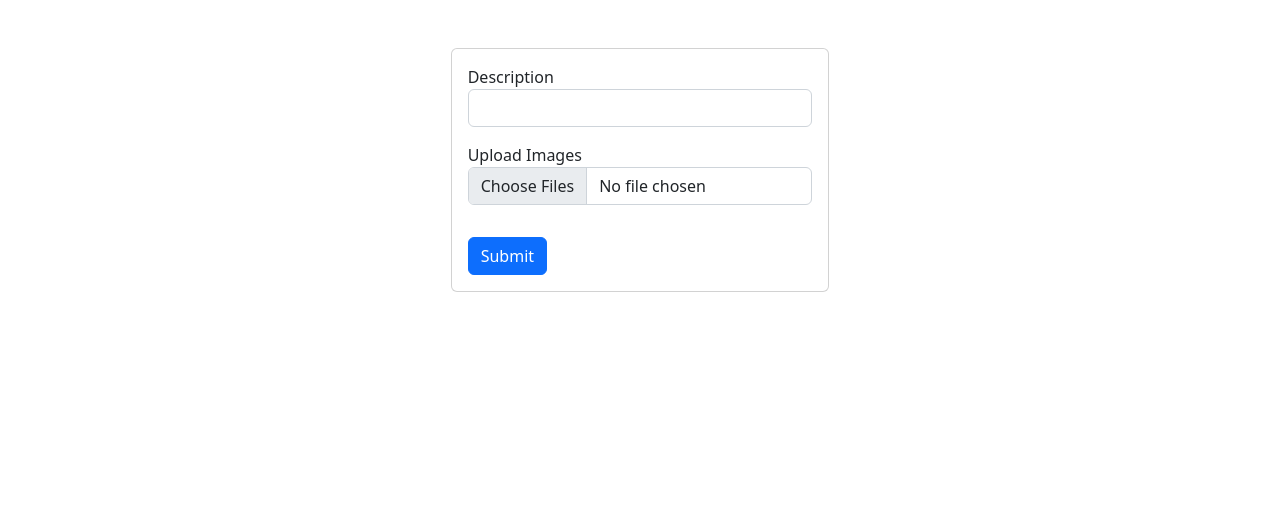
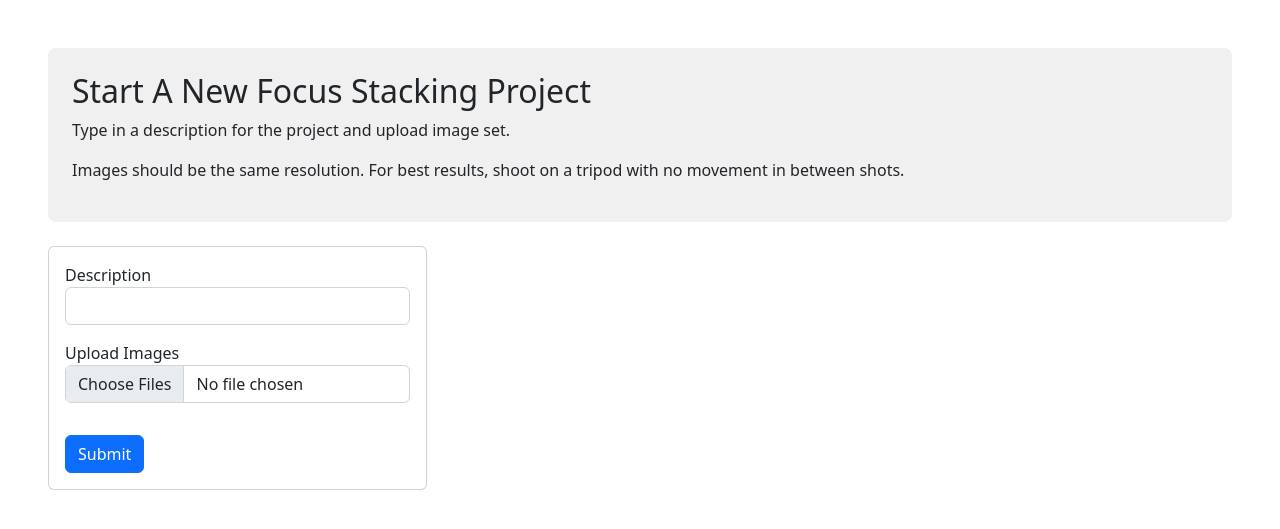
Before and after one commit to stephenswetonic/fsapp, a Django app: page /fsjob_form/ in a window 1280 px wide. Shown: the top 529 px of the page. Run offline with Django 4.2, Linux system fonts and the light colour scheme; parts of the project's set-up code (start-up, migrations or seed data) failed here and were passed over.

Commit message:
Ui style changes

```diff
--- a/fswebsite/fsapp/templates/fsapp/fsjob_form.html
+++ b/fswebsite/fsapp/templates/fsapp/fsjob_form.html
@@ -11,8 +11,22 @@
     </head>
 
     <body class="m-5">
+        <!-- Jumbotron -->
+<div class="p-4 shadow-4 rounded-3 mb-4" style="background-color: hsl(0, 0%, 94%);">
+    <h2>Start A New Focus Stacking Project</h2>
+    <p>
+      Type in a description for the project and upload image set.
+    </p>
+    <p>
+        Images should be the same resolution. For best results, shoot on a tripod with no movement in between shots.
+    </p>
+
+
+  </div>
+  <!-- Jumbotron -->
+
         <div class="'container">
-            <div class="row justify-content-center">
+            <div class="row">
                 <div class="col-md-4">
                     <div class="card">
 
--- a/fswebsite/fsapp/templates/fsapp/fsmain.html
+++ b/fswebsite/fsapp/templates/fsapp/fsmain.html
@@ -99,7 +99,7 @@
 
     </head>
 
-    <body>
+    <body class="m-5">
         <div>
             <ul>
                 {% for key, value in taskid_img_dict.items %}
@@ -135,7 +135,7 @@
             <div class="tab-pane fade" id="filtered" role="tabpanel" aria-labelledby="filtered-tab">
                 <div class="list-group p-3">
                     {% for task_id in task_ids %}
-                    <li class="list-group-item text-center" style="width: 50%;"><a href="#" class="pop"><img src="/images/loader-blocks.gif" id={{task_id}} alt="" id="imageresource" style="max-width: 100%; max-height: 100%;" class="p-3"/></a></li>
+                    <li class="list-group-item text-center" style="width: 50%;"><a href="#" class="pop"><img src="/images/Pulse-1s-200px.svg" id={{task_id}} alt="" id="imageresource" style="max-width: 100%; max-height: 100%;" class="p-3"/></a></li>
                     {% endfor %}
 
                 </div>
@@ -144,7 +144,7 @@
             <div class="tab-pane fade" id="result" role="tabpanel" aria-labelledby="result-tab">
                 <div class="list-group p-3">
 
-                    <li class="list-group-item text-center" style="width: 50%;"><a href="#" class="pop"><img src="/images/loader-blocks.gif" alt="" id="imageresource" style="max-width: 100%; max-height: 100%;" class="p-3"/></a></li>
+                    <li class="list-group-item text-center" style="width: 50%;"><a href="#" class="pop"><img src="/images/Pulse-1s-200px.svg" alt="" id="imageresource" style="max-width: 100%; max-height: 100%;" class="p-3"/></a></li>
 
                 </div>
             </div>
--- a/fswebsite/fsapp/templates/fsapp/fsmain_loaded.html
+++ b/fswebsite/fsapp/templates/fsapp/fsmain_loaded.html
@@ -35,7 +35,7 @@
 
     </head>
 
-    <body>
+    <body class="m-5">
         <div>
             <ul>
                 {% for key, value in taskid_img_dict.items %}
```
Also changed, not shown: fswebsite/static/images/Pulse-1s-200px.svg (added), fswebsite/static/images/job23/alignedimage1.png, fswebsite/static/images/job23/alignedimage2.png, fswebsite/static/images/job23/alignedimage3.png, fswebsite/static/images/job23/alignedimage4.png, fswebsite/static/images/job23/filterimage1.png, fswebsite/static/images/job23/filterimage2.png, fswebsite/static/images/job23/filterimage3.png, fswebsite/static/images/job23/filterimage4.png, fswebsite/static/images/job23/result.png, 1 other file.
